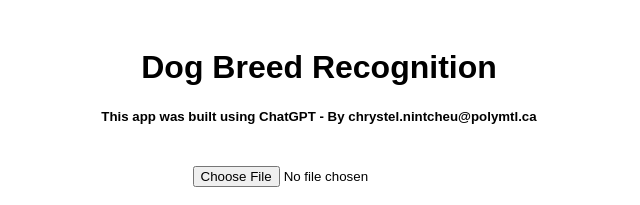
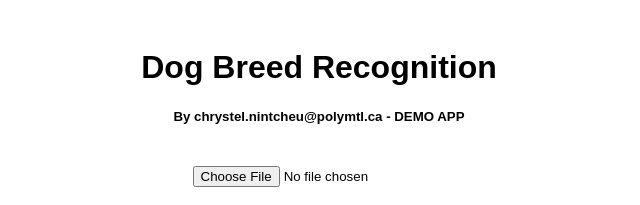
Before and after one commit to nintcheu/dog-breed-recognition, a plain HTML site: page index.html in a window 1280 px wide. Shown: the top 205 px of the page, without its empty margins (321-961 px from the left). Drawn offline with Linux system fonts and the light colour scheme.

Commit message:
Update index.html
Change title

```diff
--- a/index.html
+++ b/index.html
@@ -14,7 +14,7 @@
 <body>
     <main>
         <h1>Dog Breed Recognition</h1>
-	<h5>This app was built using ChatGPT - By chrystel.nintcheu@polymtl.ca</h5>
+	<h5>By chrystel.nintcheu@polymtl.ca - DEMO APP</h5>
         <section class="file-section">
             <input type="file" id="file-input" accept="image/*">
             <div class="error" id="input-error"></div>
```
